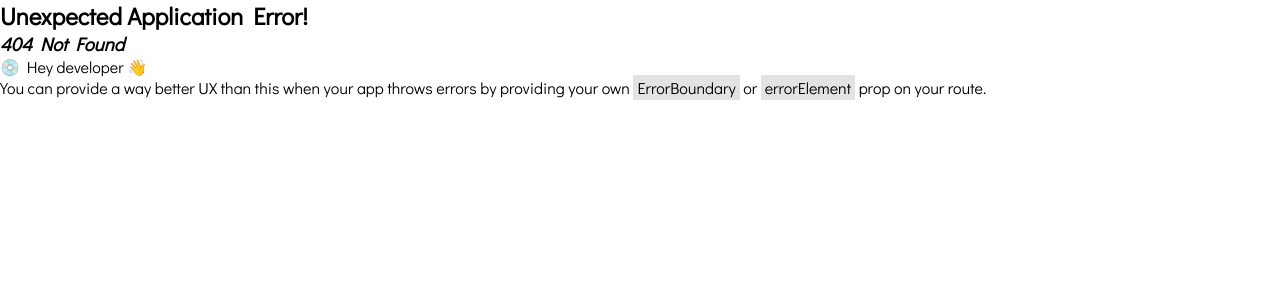
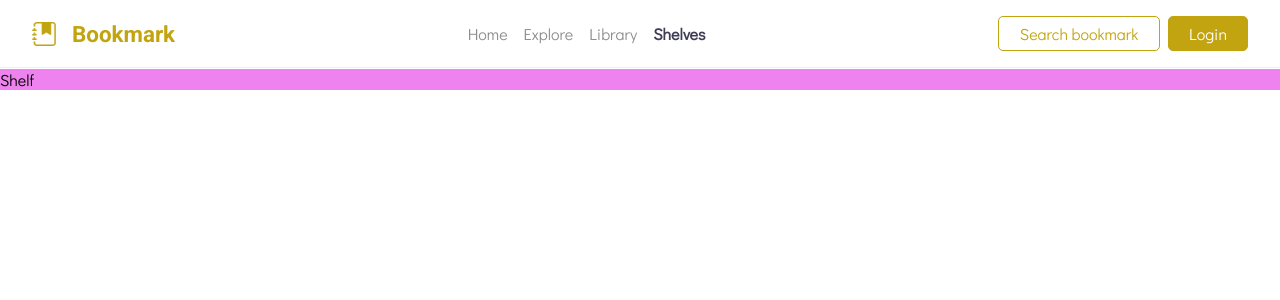
Before and after one commit to m-oniqu3/bookmark-it, a React (Vite) app: page /shelves in a window 1280 px wide. Before the commit this address had no page. Shown: the top 300 px of the page. Built offline with nearby package versions, Linux system fonts and the light colour scheme.

Commit message:
added pages

```diff
--- /dev/null
+++ b/src/components/pages/Explore.tsx
@@ -0,0 +1,5 @@
+const Explore = () => {
+  return <div>Explore</div>;
+};
+
+export default Explore;
--- /dev/null
+++ b/src/components/pages/Home.tsx
@@ -0,0 +1,5 @@
+const Home = () => {
+  return <div>Home</div>;
+};
+
+export default Home;
--- /dev/null
+++ b/src/components/pages/Library.tsx
@@ -0,0 +1,5 @@
+const Library = () => {
+  return <div>Library</div>;
+};
+
+export default Library;
--- /dev/null
+++ b/src/components/pages/Shelf.tsx
@@ -0,0 +1,5 @@
+const Shelf = () => {
+  return <div>Shelf</div>;
+};
+
+export default Shelf;
```
Also changed, not shown: src/App.tsx (+8 -2 lines).
